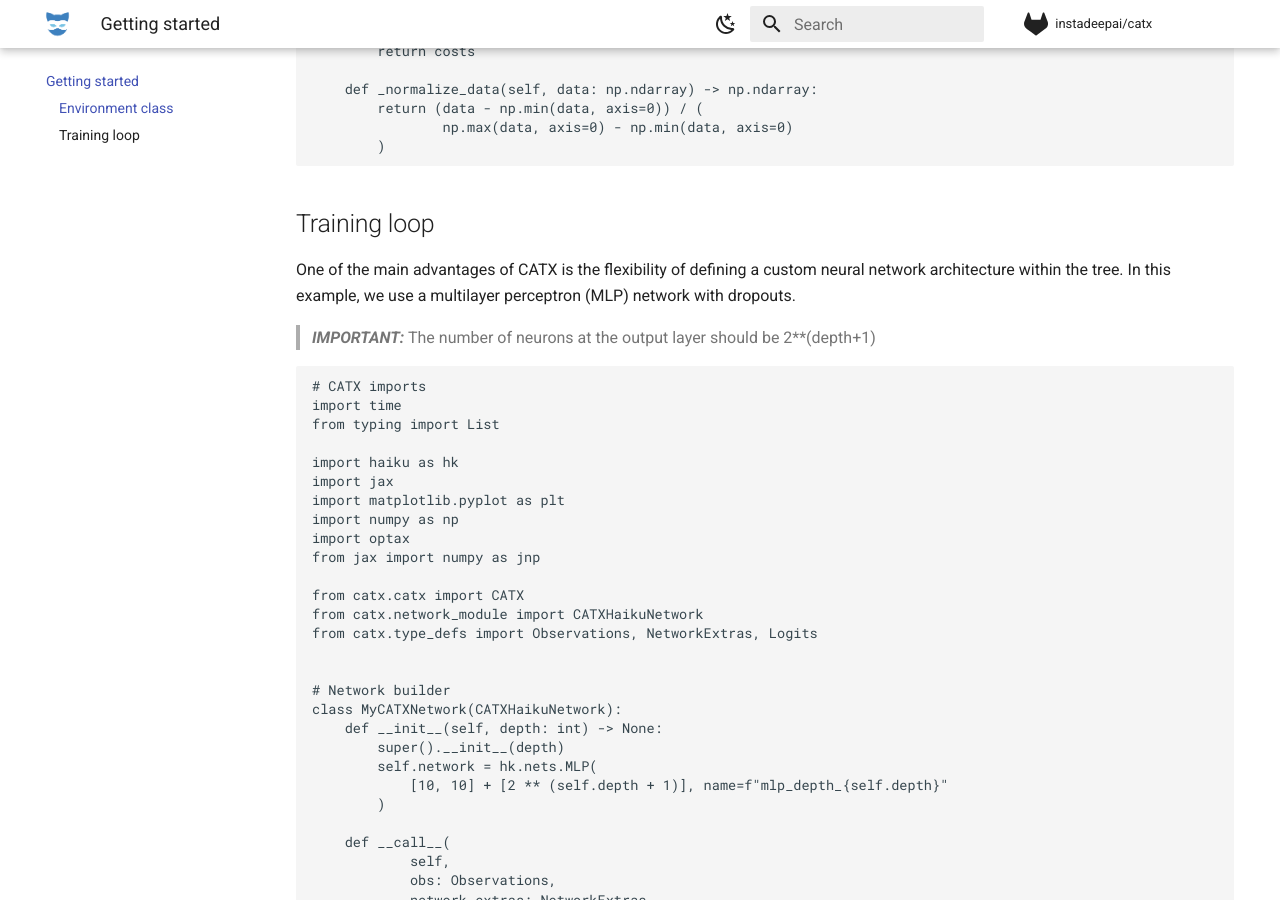
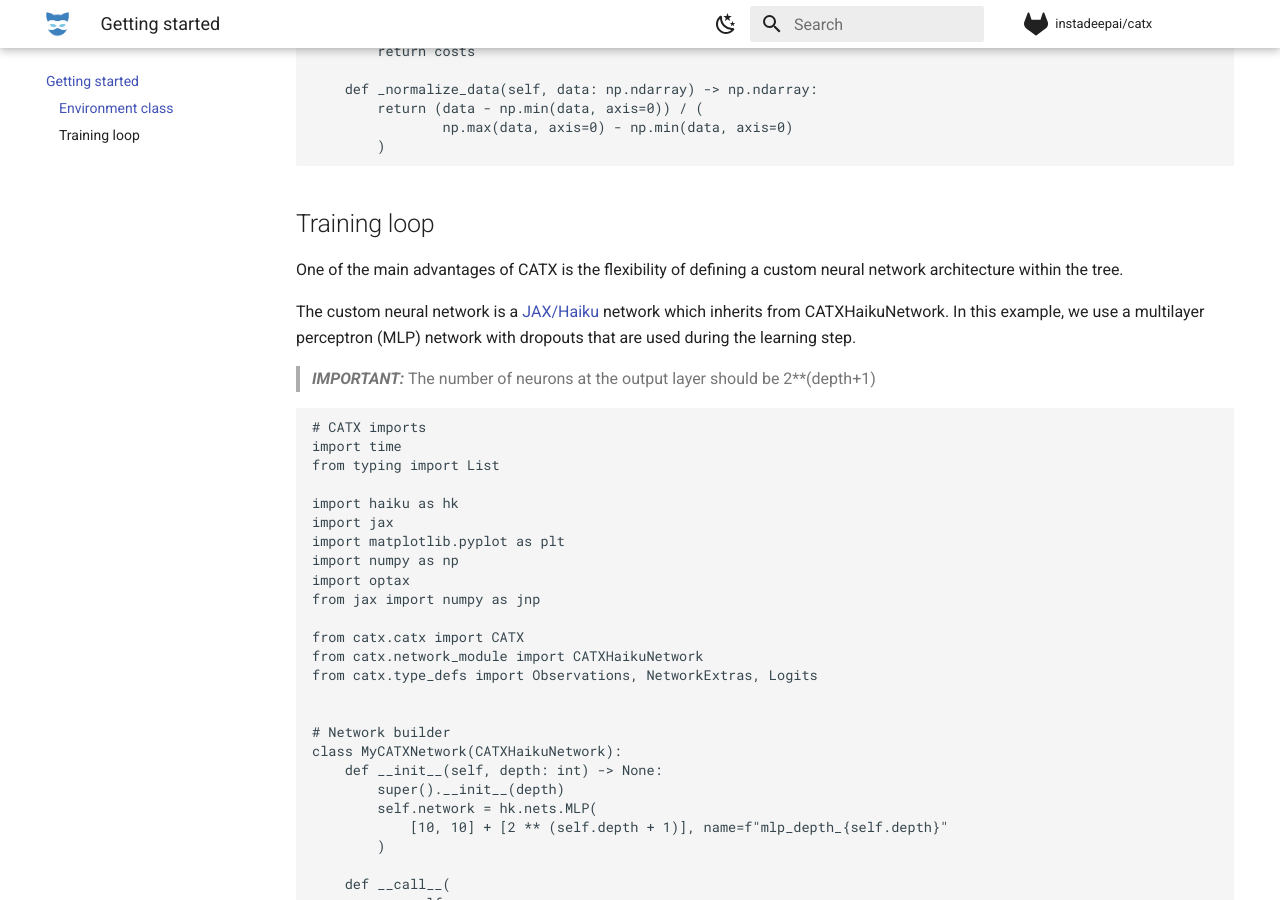
Before and after one commit to instadeepai/catx, an MkDocs documentation site: the page built from docs/getting_started.md, in a window 1280 px wide and 900 px high, scrolled down 1165 px. Built offline with MkDocs 1.6.1 and Material for MkDocs 9.7.7, drawn with Linux system fonts in a browser that asks for light colours; comment, search, counter and statistics services are not loaded.

````diff
--- a/docs/getting_started.md
+++ b/docs/getting_started.md
@@ -61,7 +61,9 @@ class BlackFridayEnvironment:
 ## Training loop
 One of the main advantages of CATX is the flexibility
 of defining a custom neural network architecture within the tree.
-In this example, we use a multilayer perceptron (MLP) network with dropouts.
+
+The custom neural network is a [JAX/Haiku](https://github.com/deepmind/dm-haiku) network which inherits from CATXHaikuNetwork.
+In this example, we use a multilayer perceptron (MLP) network with dropouts that are used during the learning step.
 > **_IMPORTANT:_**  The number of neurons at the output layer should be 2**(depth+1)
 
 ```python
--- a/mkdocs.yml
+++ b/mkdocs.yml
@@ -69,6 +69,6 @@ nav:
   - API Reference:
       - tree: api/tree.md
       - catx: api/catx.md
-      - network builder: api/network_builder.md
+      - network module: api/network_module.md
 
 copyright: InstaDeep © 2022 Copyright, all rights reserved.
````
Also changed, not shown: docs/api/network_builder.md (deleted, +0 -1 lines), docs/api/network_module.md (added, +1 -0 lines).
